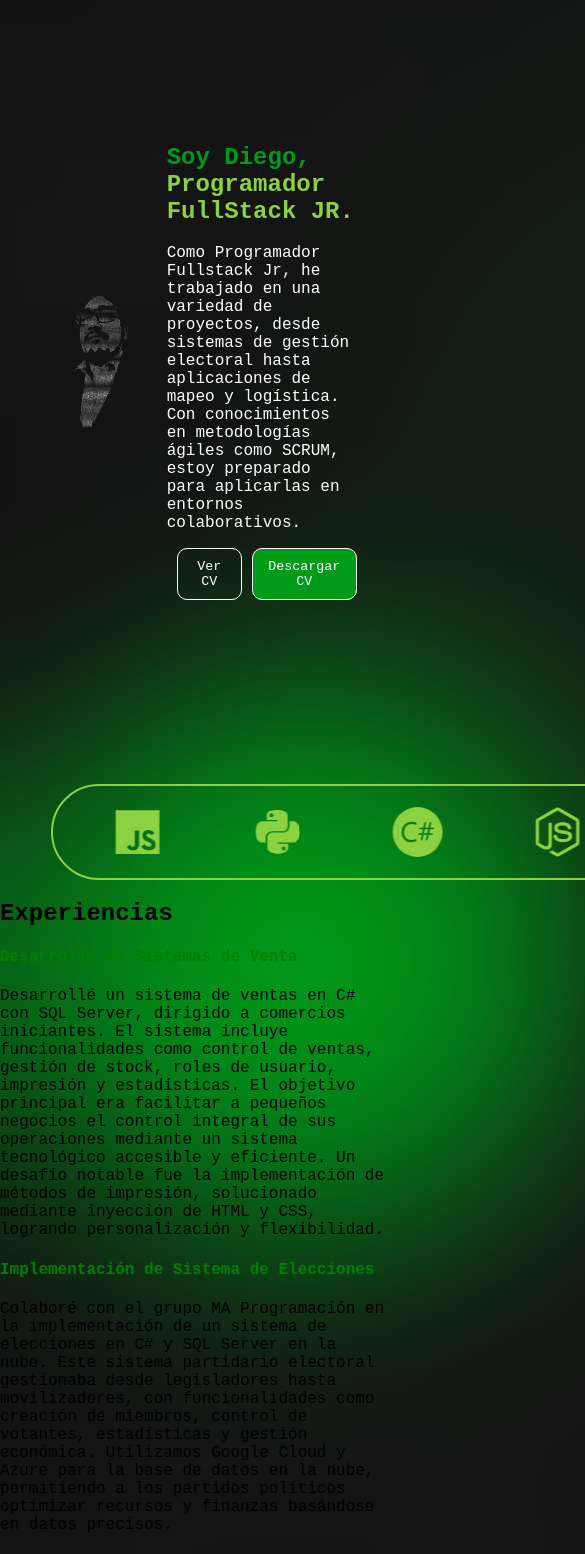
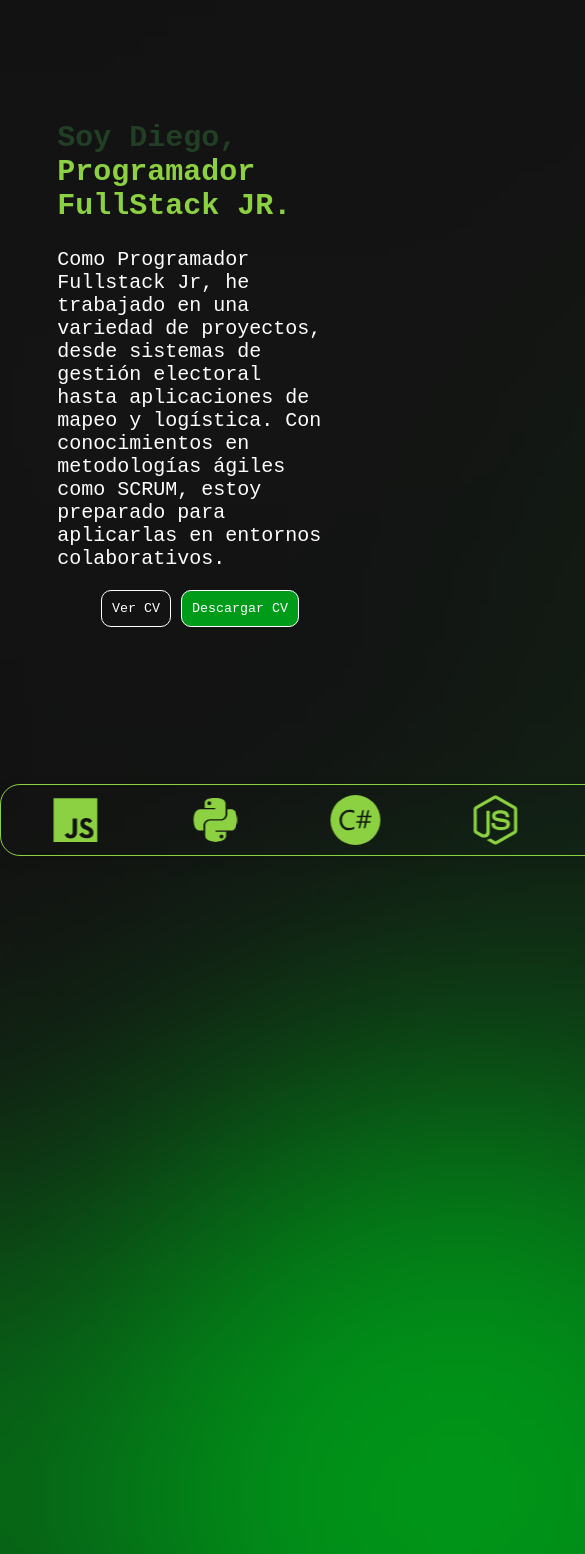
Before and after one commit to DiegoF23/porfolio2024, a React (Vite) app: page / in a window 390 px wide. Shown: the part 60-1614 px from the top of the page, 585 px wide, since content can reach past the window. Built offline with nearby package versions, Linux system fonts and the light colour scheme.

Commit message:
MainHome Responsive complete

```diff
--- a/src/components/Main/MainExperiencia/MainExperiencia.jsx
+++ b/src/components/Main/MainExperiencia/MainExperiencia.jsx
@@ -1,13 +1,17 @@
 import React from "react";
 import IconBar from "./IconBar";
 import { Experiencias } from "../../../constants/Perfil";
+import "../../../css/Main/MainExperiencia/MainExperiencia.css"
 
 const MainExperiencia = () => {
   return (
     <div className="MainExperiencia">
+      <div className="ContenedorSlider">
       <div className="slider">
         <IconBar />
       </div>
+      </div>
+
       <h1>Experiencias</h1>
       <div className="Experiencias">
         {Experiencias.map((experiencia, index) => (
--- a/src/components/Main/MainHome/Perfil.jsx
+++ b/src/components/Main/MainHome/Perfil.jsx
@@ -7,7 +7,7 @@ const Perfil = () => {
     <>
     <div className="ContenedorPerfil">
       <h1>
-        <span className="h11">Soy Diego, </span>
+        <span className="h11"> Soy Diego, </span>
         <span className="h12">Programador FullStack JR.</span>
 
       </h1>
--- a/src/css/Main/MainExperiencia/IconBar.css
+++ b/src/css/Main/MainExperiencia/IconBar.css
@@ -1,31 +1,29 @@
-.slider{
-    width: calc(70px * 15);
-    height: auto;
-    border: 2px rgb(140,209,64) solid;
-    border-radius: 50px;
-    color: rgb(140,209,65);
-    overflow: hidden;
-    white-space: nowrap;
-    margin-left: 13%;
-  }
 
-.IconBar{
 
+.IconBar {
   display: flex;
   justify-content: space-around;
   animation: scroll 25s linear infinite;
   width: 200%;
+  position: relative;
 }
 
-.logos{
+.logos {
   font-size: 50px;
   display: flex;
-   margin-top: 1%;
-   margin-bottom: 1%;
+  align-items: center;
+  margin: 0 10px;
+  transition: transform 0.3s, color 0.3s;
 }
 
+.slider:hover .logos {
+  transform: scale(1);
+}
 
-
+.slider:hover .logos:hover {
+  transform: scale(1.2);
+  color: rgba(0, 156, 25, 1);
+}
 
 @keyframes scroll {
   0% {
--- /dev/null
+++ b/src/css/Main/MainExperiencia/MainExperiencia.css
@@ -0,0 +1,30 @@
+.MainExperiencia{
+    display: grid;
+    grid-template-columns: repeat(12, 1fr);
+    gap: 10px;
+    grid-template-rows: repeat(12, auto);
+}
+
+.ContenedorSlider{
+
+}
+
+.slider {
+    width: calc(70px * 15);
+    border: 1px solid rgb(140, 209, 64);
+    border-radius: 20px;
+    color: rgb(140, 209, 65);
+    overflow: hidden;
+    white-space: nowrap;
+    position: relative;
+    box-shadow: 0 4px 15px rgba(0, 0, 0, 0.1);
+    padding: 10px;
+  }
+
+.Experiencias{
+
+}
+
+.boxExperiencia{
+    background-color: wheat;
+}
--- a/src/css/Main/MainInicio/MainHome.css
+++ b/src/css/Main/MainInicio/MainHome.css
@@ -62,3 +62,46 @@
 
 
  }
+
+
+ @media (min-width: 500px) and (max-width: 1000px){
+    .MainHome{
+        grid-template-columns: repeat(4, 1fr);
+        grid-template-rows: repeat(6, auto);
+    }
+    .contenedorimg{
+        position: absolute;
+        width: 100%;
+    }
+
+    .contenedordescripcion{
+    width: 500px;
+      margin-top: 90%;
+      grid-column: 2/ span 2;
+      grid-row-start: 5;
+    }
+
+ }
+
+ @media (max-width: 500px){
+    .MainHome{
+        grid-template-columns: repeat(7, 1fr);
+        gap: 10px;
+        grid-template-rows: repeat(6, auto);
+    }
+    .contenedorimg{
+        display: none;
+    }
+
+    .contenedordescripcion{
+        grid-column: 2/ span 5 ;
+        grid-row-start: 2;
+        grid-row-end: 6 ;
+        font-size: 20px;
+    }
+
+    .contenedorBotones{
+        display: flex;
+        justify-content: center;
+    }
+ }
--- a/src/css/Main/MainInicio/Perfil.css
+++ b/src/css/Main/MainInicio/Perfil.css
@@ -1,5 +1,5 @@
 .h11{
-    color:   rgba(0, 156, 25, 1);
+    color:   rgb(32, 63, 37);
 }
 
 .h12{
```
Lines whose indentation alone changed are shown as unchanged.
